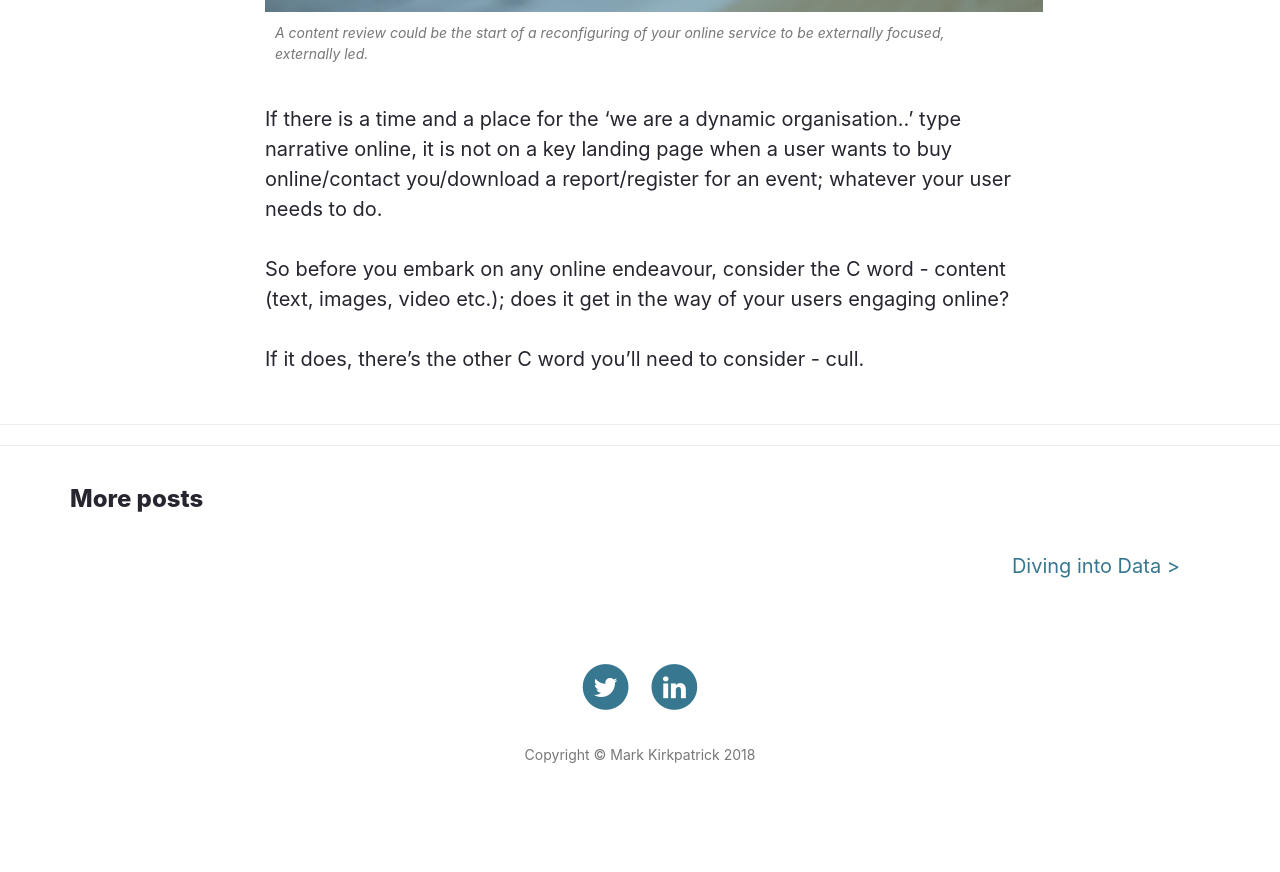
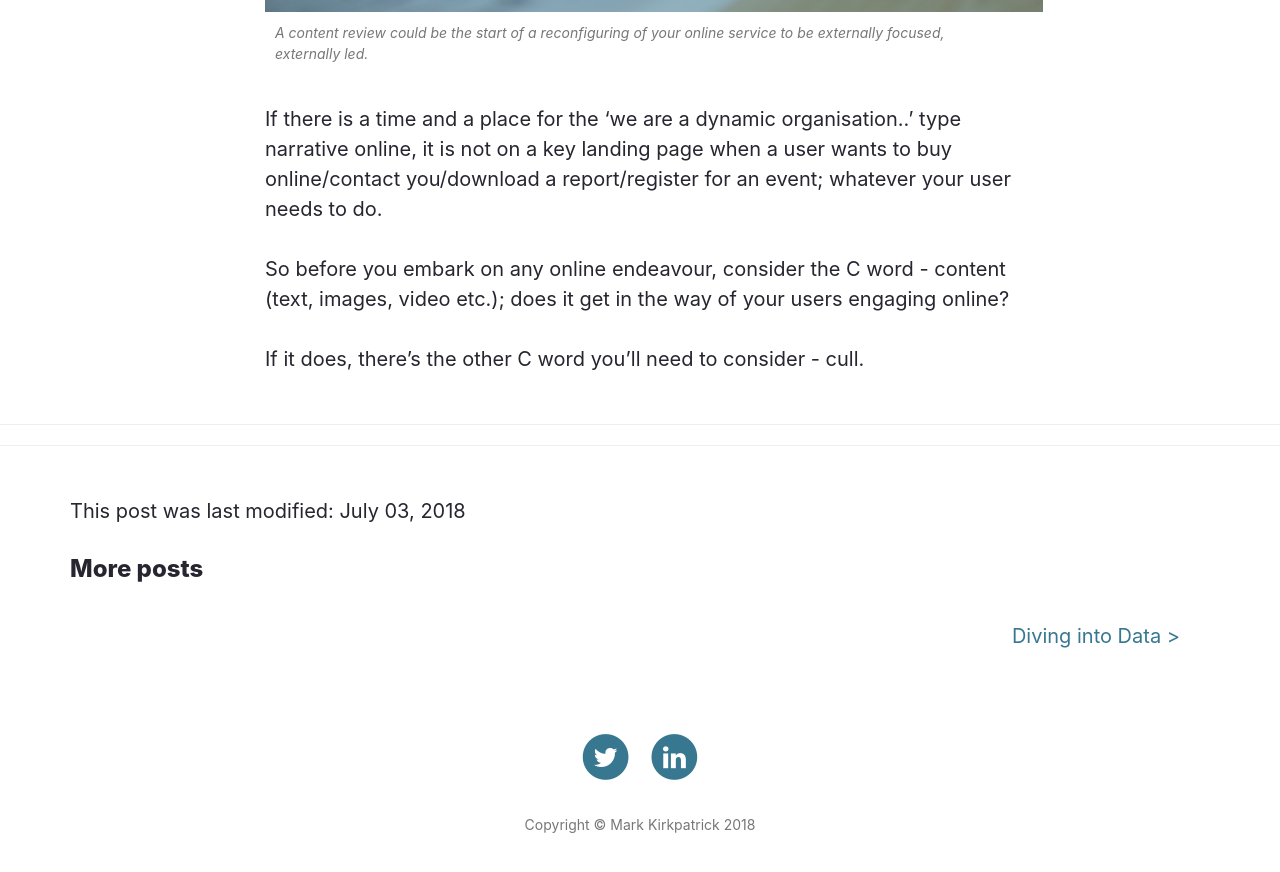
Before and after one commit to mkirkpat/mkirkpat.github.io, a Jekyll site: the page built from _posts/2015-07-10-the-c-word.md, in a window 1280 px wide and 900 px high, scrolled down 2369 px. Shown: the top 872 px of the window. Built offline with Jekyll 4.4.1, drawn with Linux system fonts in a browser that asks for light colours; nearby versions of some CDN libraries; before the commit the page ends 3199 px from its top, so only the background shows below that.

Commit message:
Update post.html

```diff
--- a/_layouts/post.html
+++ b/_layouts/post.html
@@ -13,6 +13,7 @@
     <hr>
     <hr>
 <div class="container">
+<p>This post was last modified: {{ site.time | date: '%B %d, %Y' }}</p>
 <h3>More posts</h3>
 <nav class="post-nav">
     <div class="post-nav__prev">
```
